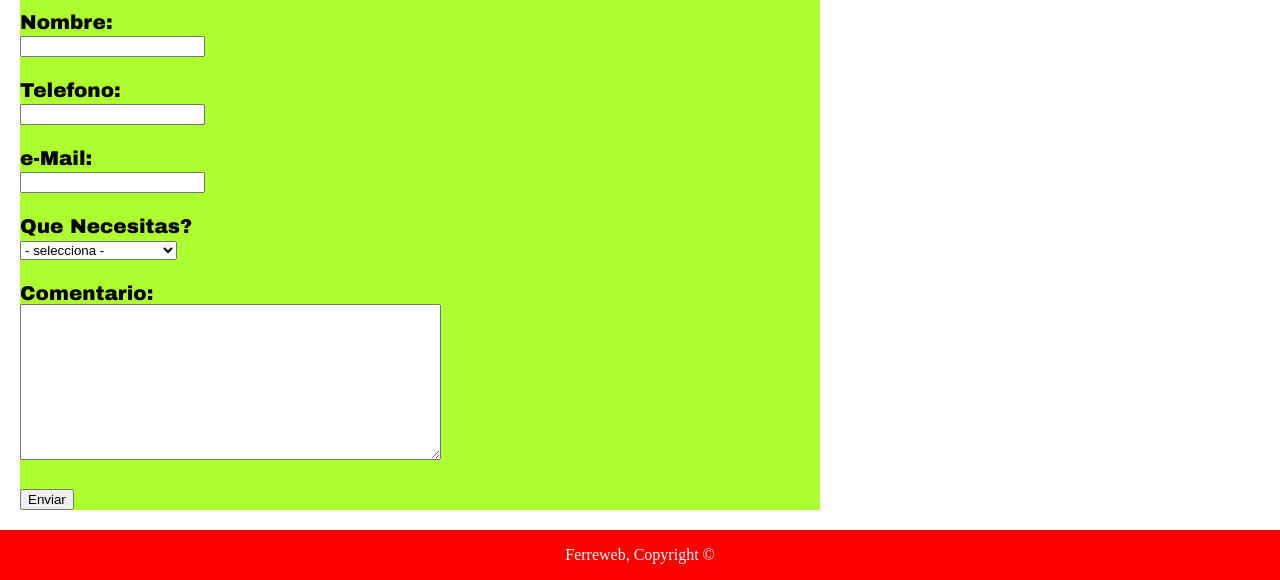
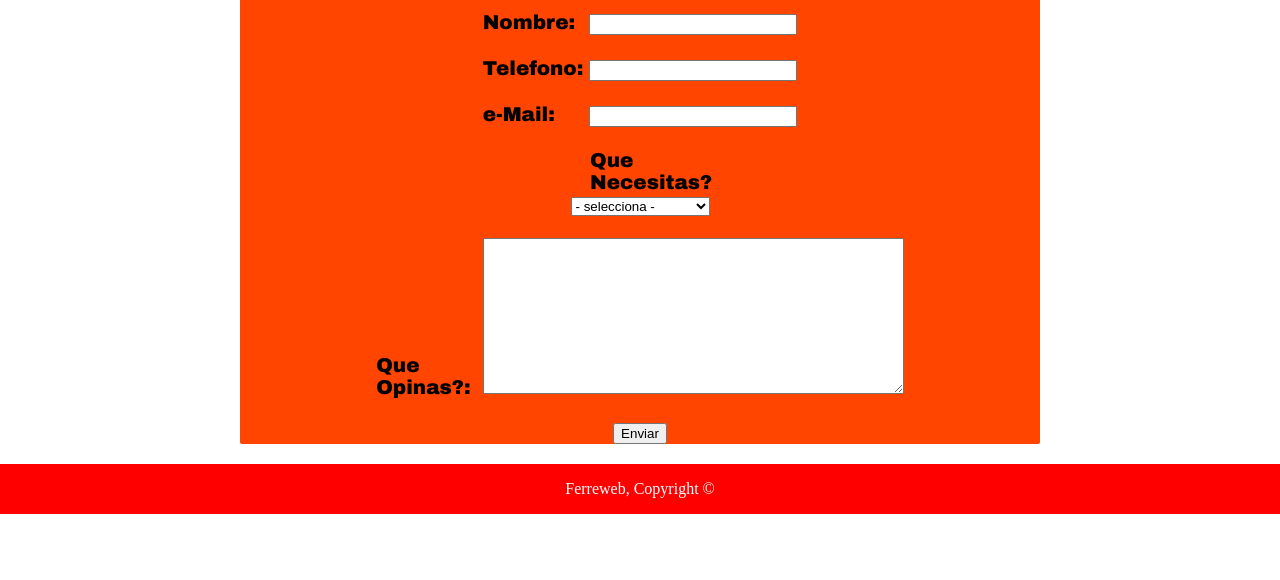
Before and after one commit to firechota2510/parcialfinal, a website: page public_html/contacto.html in a window 1280 px wide. Shown: the part 238-818 px from the top of the page. Drawn offline with Linux system fonts and the light colour scheme.

Commit message:
Dando estilos a contacto

```diff
--- a/public_html/contacto.html
+++ b/public_html/contacto.html
@@ -26,7 +26,9 @@ and open the template in the editor.
                 </ul>
             </nav>
         </div>
+        <center>
         <div id="formulario">
+
 
            <h1>Formulario</h1>
             <form>
@@ -49,15 +51,15 @@ and open the template in the editor.
                 <label form="lista">Que Necesitas?</label> <br/>
                  <select id="lista" name="so">
                  <option value="" selected="selected">- selecciona -</option>
-                 <option value="costo">Costo de Habitaciones</option>
-                 <option value="mac">Precio por noche</option>
-                 <option value="linux">Que ofrecemos</option>
+                 <option value="costo">Servicio a Domicilio</option>
+                 <option value="mac">Marcas Disponibles</option>
+                 <option value="linux">Transporte</option>
                  <option value="otro">Otro</option>
                  </select>
                 </div>
                 </br>
                 <div>
-                <label form="comentario"> Comentario:</label>
+                <label form="comentario"> Que Opinas?:</label>
                 <textarea id="asunto" cols="50" rows="10"></textarea>
                 </div>
                 </br>
@@ -65,7 +67,7 @@ and open the template in the editor.
 
             </form>
         </div>
-
+        </center    >
         <div id="Pie" class="container">
             <p>Ferreweb, Copyright &copy;</p>
         </div>
--- a/public_html/css/estilos.css
+++ b/public_html/css/estilos.css
@@ -85,15 +85,19 @@ body{
     display: inline-block;
     font-family: arial black;
     font-size: 20px;
-    background: greenyellow;
+    background: orangered;
     width: 800px;
     margin: 1em;
-
+    text-align: center;
+    border-radius: 2px;
 }
 label{
 
     display: inline-block;
-    width: 800px;
-
+    width: 100px;
+    text-align: left;
     font-size: 20px;
 }
+#formulario input{
+    width: 200px;
+}
```
